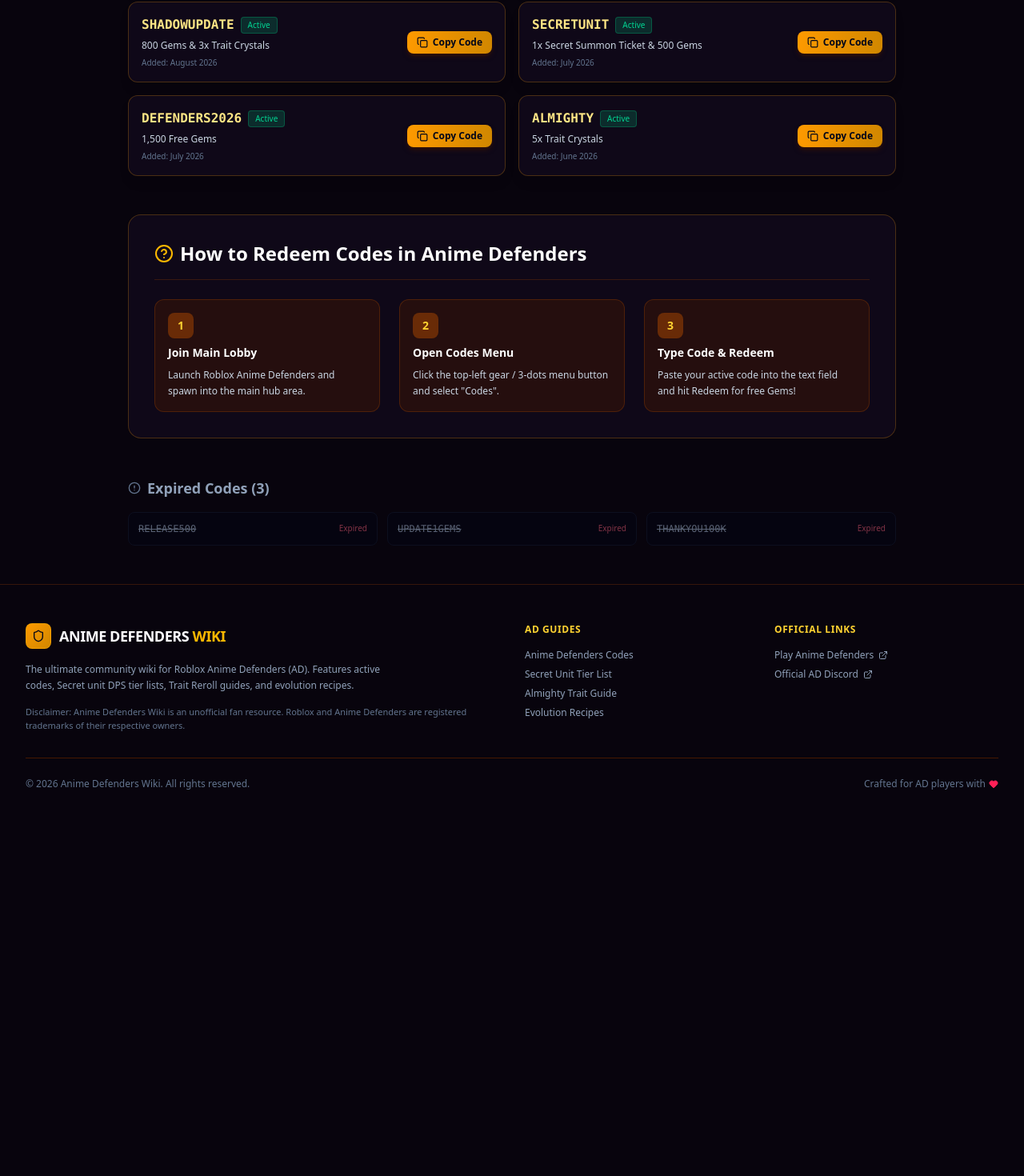
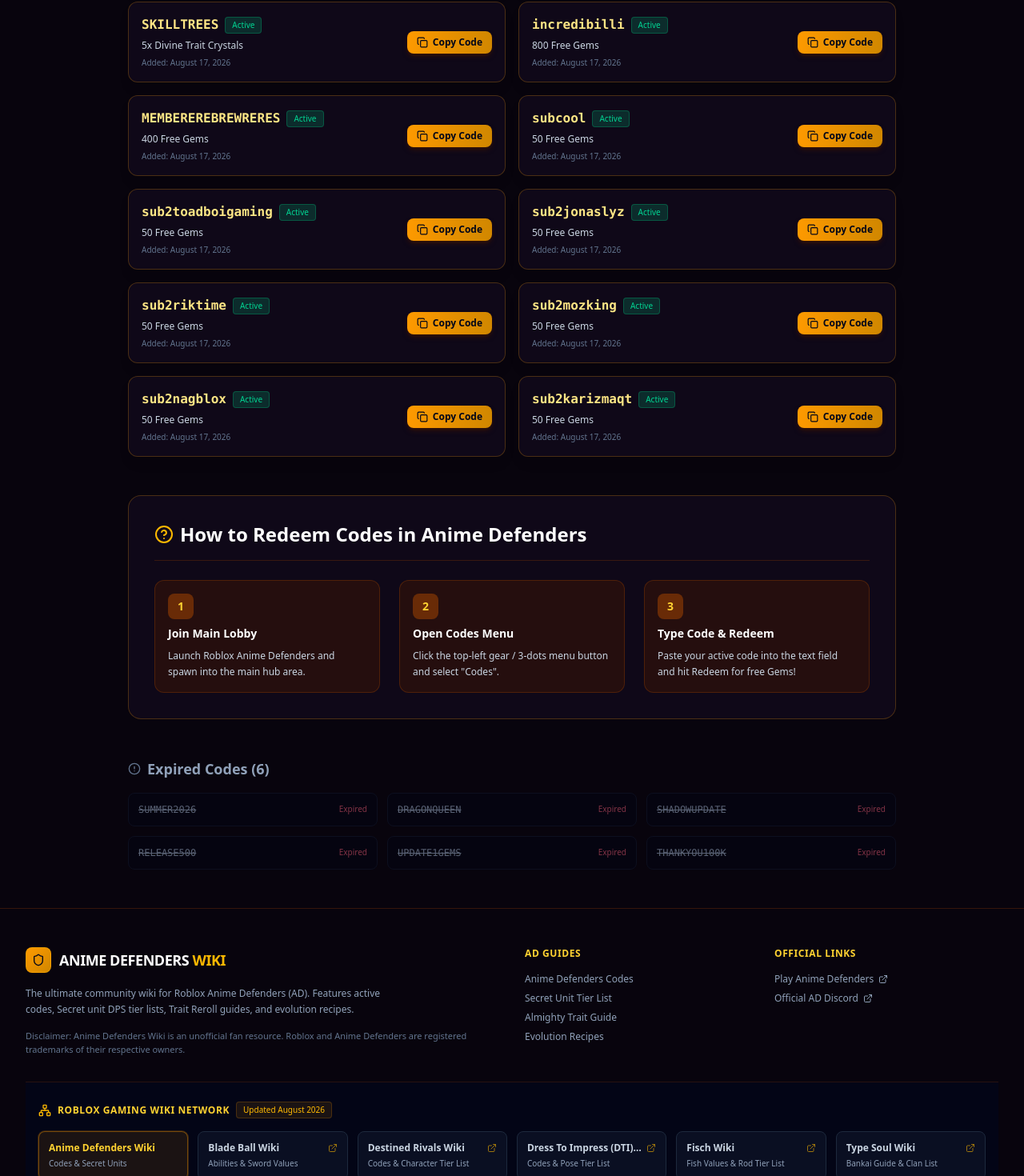
Before and after one commit to lianlele168/anime-defenders-wiki, a Next.js app: page /codes in a window 1280 px wide. Shown: the part 503-1973 px from the top of the page at 80% size. Before the commit the page ends 1539 px from the top, so only its background shows below. Built offline with nearby package versions, Linux system fonts and the light colour scheme.

Commit message:
feat: SEO schema, IndexNow engine, SVG favicon, active codes update

```diff
--- a/src/app/codes/page.tsx
+++ b/src/app/codes/page.tsx
@@ -5,17 +5,53 @@
 
 export const metadata: Metadata = {
   title: 'Anime Defenders Codes (August 2026) — Free Gems & Trait Crystals',
-  description: 'All active Roblox Anime Defenders (AD) codes for free Gems, Trait Crystals, and Wish Pearls. Tested daily.',
+  description: 'All active Roblox Anime Defenders (AD) codes for free Gems, Trait Crystals, and Wish Pearls. Tested and verified for August 2026.',
 };
 
 export default function CodesPage() {
+  const faqSchema = {
+    '@context': 'https://schema.org',
+    '@type': 'FAQPage',
+    mainEntity: [
+      {
+        '@type': 'Question',
+        name: 'How do I redeem codes in Roblox Anime Defenders?',
+        acceptedAnswer: {
+          '@type': 'Answer',
+          text: 'Spawn into the main lobby in Anime Defenders, click the top-left menu gear icon, select Codes, paste an active code and press Redeem to claim free rewards.',
+        },
+      },
+      {
+        '@type': 'Question',
+        name: 'Why is my Anime Defenders code not working?',
+        acceptedAnswer: {
+          '@type': 'Answer',
+          text: 'Anime Defenders codes are case-sensitive and expire quickly. Ensure you type the code exactly as shown and meet any level requirements.',
+        },
+      },
+      {
+        '@type': 'Question',
+        name: 'How to get more free Gems and Trait Crystals in AD?',
+        acceptedAnswer: {
+          '@type': 'Answer',
+          text: 'Besides redeeming active codes daily, you can earn free Gems by completing daily quests, farming Infinite Tower waves, and claiming battle pass rewards.',
+        },
+      },
+    ],
+  };
+
   return (
     <div className="max-w-5xl mx-auto px-4 sm:px-6 lg:px-8 py-12 space-y-12">
+      <script
+        type="application/ld+json"
+        dangerouslySetInnerHTML={{ __html: JSON.stringify(faqSchema) }}
+      />
+
       {/* Header */}
       <div className="text-center space-y-4">
         <div className="inline-flex items-center gap-2 px-3.5 py-1.5 rounded-full text-xs font-semibold bg-emerald-500/20 text-emerald-300 border border-emerald-500/40 shadow-inner">
           <ShieldCheck className="w-4 h-4 text-emerald-400" />
-          <span>Verified Active in Roblox AD: August 12, 2026</span>
+          <span>Verified Active in Roblox AD: August 17, 2026</span>
         </div>
         <h1 className="text-4xl sm:text-5xl font-black text-white tracking-tight">
           Anime Defenders Codes <span className="text-amber-400">(August 2026)</span>
--- a/src/app/layout.tsx
+++ b/src/app/layout.tsx
@@ -4,6 +4,10 @@
 import Footer from '@/components/Footer';
 
 export const metadata: Metadata = {
+  metadataBase: new URL('https://anime-defenders-wiki.vercel.app'),
+  alternates: {
+    canonical: '/',
+  },
   title: 'Anime Defenders Codes & Secret Unit Tier List (August 2026) — Roblox Wiki',
   description: 'Updated Roblox Anime Defenders (AD) codes for free Gems and Trait Crystals. Explore Secret unit DPS tier lists, Almighty trait rerolls, and evolution recipes.',
   keywords: [
@@ -32,6 +36,9 @@
     index: true,
     follow: true,
   },
+  icons: {
+    icon: '/favicon.svg',
+  },
   verification: {
     google: 'K0YFUdYGQH2cucEllkbzoEcKAZoFJ7rGguAERbz2ZGM',
   },
@@ -42,8 +49,22 @@
 }: Readonly<{
   children: React.ReactNode;
 }>) {
+  const jsonLd = {
+    '@context': 'https://schema.org',
+    '@type': 'WebSite',
+    name: 'Anime Defenders Wiki',
+    url: 'https://anime-defenders-wiki.vercel.app',
+    description: 'The ultimate Roblox Anime Defenders community database with codes, tier lists, and evolution recipes.',
+  };
+
   return (
     <html lang="en" className="dark">
+      <head>
+        <script
+          type="application/ld+json"
+          dangerouslySetInnerHTML={{ __html: JSON.stringify(jsonLd) }}
+        />
+      </head>
       <body className="bg-[#08040d] text-amber-50 min-h-screen flex flex-col antialiased">
         <Navbar />
         <main className="flex-grow">{children}</main>
--- a/src/components/Footer.tsx
+++ b/src/components/Footer.tsx
@@ -1,5 +1,6 @@
 import Link from 'next/link';
 import { Shield, ExternalLink, Heart } from 'lucide-react';
+import MatrixNav from './MatrixNav';
 
 export default function Footer() {
   return (
@@ -80,7 +81,9 @@
         </div>
       </div>
 
-      <div className="max-w-7xl mx-auto mt-8 pt-6 border-t border-amber-950 flex flex-col sm:flex-row items-center justify-between text-xs text-slate-500 gap-4">
+      <MatrixNav />
+
+      <div className="max-w-7xl mx-auto pt-4 flex flex-col sm:flex-row items-center justify-between text-xs text-slate-500 gap-4">
         <div>&copy; {new Date().getFullYear()} Anime Defenders Wiki. All rights reserved.</div>
         <div className="flex items-center gap-1">
           <span>Crafted for AD players with</span>
--- /dev/null
+++ b/src/components/MatrixNav.tsx
@@ -0,0 +1,50 @@
+import React from 'react';
+import { Network, ExternalLink } from 'lucide-react';
+
+const MATRIX_SITES = [
+  { name: 'Anime Defenders Wiki', url: 'https://anime-defenders-wiki.vercel.app', desc: 'Codes & Secret Units', current: true },
+  { name: 'Blade Ball Wiki', url: 'https://blade-ball-wiki.vercel.app', desc: 'Abilities & Sword Values', current: false },
+  { name: 'Destined Rivals Wiki', url: 'https://destined-rivals-wiki.vercel.app', desc: 'Codes & Character Tier List', current: false },
+  { name: 'Dress To Impress (DTI) Wiki', url: 'https://dti-wiki.vercel.app', desc: 'Codes & Pose Tier List', current: false },
+  { name: 'Fisch Wiki', url: 'https://fisch-wiki.vercel.app', desc: 'Fish Values & Rod Tier List', current: false },
+  { name: 'Type Soul Wiki', url: 'https://type-soul-wiki.vercel.app', desc: 'Bankai Guide & Clan List', current: false },
+];
+
+export default function MatrixNav() {
+  return (
+    <div className="w-full bg-slate-950/80 border-y border-amber-900/30 py-6 px-4 my-8">
+      <div className="max-w-7xl mx-auto">
+        <div className="flex items-center gap-2 mb-4">
+          <Network className="w-4 h-4 text-amber-400" />
+          <h3 className="text-xs font-bold uppercase tracking-wider text-amber-300">
+            Roblox Gaming Wiki Network
+          </h3>
+          <span className="text-[10px] bg-amber-500/10 text-amber-400 px-2 py-0.5 rounded border border-amber-500/20 font-medium">
+            Updated August 2026
+          </span>
+        </div>
+        <div className="grid grid-cols-2 md:grid-cols-3 lg:grid-cols-6 gap-3">
+          {MATRIX_SITES.map((site) => (
+            <a
+              key={site.name}
+              href={site.url}
+              target={site.current ? '_self' : '_blank'}
+              rel={site.current ? '' : 'noopener noreferrer'}
+              className={`p-3 rounded-lg border text-left transition-all group ${
+                site.current
+                  ? 'bg-amber-500/10 border-amber-500/40 text-amber-300 ring-1 ring-amber-500/20'
+                  : 'bg-slate-900/60 border-slate-800 text-slate-300 hover:border-amber-500/30 hover:bg-slate-800/80'
+              }`}
+            >
+              <div className="flex items-center justify-between font-semibold text-xs mb-1">
+                <span className="truncate group-hover:text-amber-300 transition-colors">{site.name}</span>
+                {!site.current && <ExternalLink className="w-3 h-3 opacity-60 group-hover:opacity-100 flex-shrink-0 ml-1 text-amber-400" />}
+              </div>
+              <p className="text-[10px] text-slate-400 truncate">{site.desc}</p>
+            </a>
+          ))}
+        </div>
+      </div>
+    </div>
+  );
+}
--- /dev/null
+++ b/src/components/StructuredData.tsx
@@ -0,0 +1,54 @@
+import React from 'react';
+
+interface StructuredDataProps {
+  data: Record<string, any> | Record<string, any>[];
+}
+
+export default function StructuredData({ data }: StructuredDataProps) {
+  return (
+    <script
+      type="application/ld+json"
+      dangerouslySetInnerHTML={{ __html: JSON.stringify(data) }}
+    />
+  );
+}
+
+export function generateFaqSchema(faqs: { question: string; answer: string }[]) {
+  return {
+    '@context': 'https://schema.org',
+    '@type': 'FAQPage',
+    mainEntity: faqs.map((faq) => ({
+      '@type': 'Question',
+      name: faq.question,
+      acceptedAnswer: {
+        '@type': 'Answer',
+        text: faq.answer,
+      },
+    })),
+  };
+}
+
+export function generateHowToSchema(
+  name: string,
+  description: string,
+  steps: { name: string; text: string }[]
+) {
+  return {
+    '@context': 'https://schema.org',
+    '@type': 'HowTo',
+    name,
+    description,
+    step: steps.map((step, idx) => ({
+      '@type': 'HowToStep',
+      position: idx + 1,
+      name: step.name,
+      itemListElement: [
+        {
+          '@type': 'HowToDirection',
+          duringMedia: undefined,
+          text: step.text,
+        },
+      ],
+    })),
+  };
+}
--- a/src/data/wikiData.ts
+++ b/src/data/wikiData.ts
@@ -43,15 +43,24 @@
 }
 
 export const ACTIVE_CODES: CodeItem[] = [
-  { code: 'SUMMER2026', reward: '1,000 Free Gems & 5x Trait Crystals', status: 'Active', addedDate: 'August 2026' },
-  { code: 'DRAGONQUEEN', reward: '500 Gems & 2x Wish Pearls', status: 'Active', addedDate: 'August 2026' },
-  { code: 'SHADOWUPDATE', reward: '800 Gems & 3x Trait Crystals', status: 'Active', addedDate: 'August 2026' },
-  { code: 'SECRETUNIT', reward: '1x Secret Summon Ticket & 500 Gems', status: 'Active', addedDate: 'July 2026' },
-  { code: 'DEFENDERS2026', reward: '1,500 Free Gems', status: 'Active', addedDate: 'July 2026' },
-  { code: 'ALMIGHTY', reward: '5x Trait Crystals', status: 'Active', addedDate: 'June 2026' },
+  { code: 'REDONE', reward: 'Exclusive Wish Ticket', status: 'Active', addedDate: 'August 17, 2026' },
+  { code: 'ELEMENTS', reward: '1,000 Ancient Relics', status: 'Active', addedDate: 'August 17, 2026' },
+  { code: 'SKILLTREES', reward: '5x Divine Trait Crystals', status: 'Active', addedDate: 'August 17, 2026' },
+  { code: 'incredibilli', reward: '800 Free Gems', status: 'Active', addedDate: 'August 17, 2026' },
+  { code: 'MEMBEREREBREWRERES', reward: '400 Free Gems', status: 'Active', addedDate: 'August 17, 2026' },
+  { code: 'subcool', reward: '50 Free Gems', status: 'Active', addedDate: 'August 17, 2026' },
+  { code: 'sub2toadboigaming', reward: '50 Free Gems', status: 'Active', addedDate: 'August 17, 2026' },
+  { code: 'sub2jonaslyz', reward: '50 Free Gems', status: 'Active', addedDate: 'August 17, 2026' },
+  { code: 'sub2riktime', reward: '50 Free Gems', status: 'Active', addedDate: 'August 17, 2026' },
+  { code: 'sub2mozking', reward: '50 Free Gems', status: 'Active', addedDate: 'August 17, 2026' },
+  { code: 'sub2nagblox', reward: '50 Free Gems', status: 'Active', addedDate: 'August 17, 2026' },
+  { code: 'sub2karizmaqt', reward: '50 Free Gems', status: 'Active', addedDate: 'August 17, 2026' },
 ];
 
 export const EXPIRED_CODES: CodeItem[] = [
+  { code: 'SUMMER2026', reward: '1,000 Free Gems', status: 'Expired' },
+  { code: 'DRAGONQUEEN', reward: '500 Gems', status: 'Expired' },
+  { code: 'SHADOWUPDATE', reward: '800 Gems', status: 'Expired' },
   { code: 'RELEASE500', reward: '500 Gems', status: 'Expired' },
   { code: 'UPDATE1GEMS', reward: '300 Gems', status: 'Expired' },
   { code: 'THANKYOU100K', reward: '1,000 Gems', status: 'Expired' },
```
Also changed, not shown: public/e593ab87140f4d389a62bc871234abcd.txt (added), public/favicon.svg (added).
